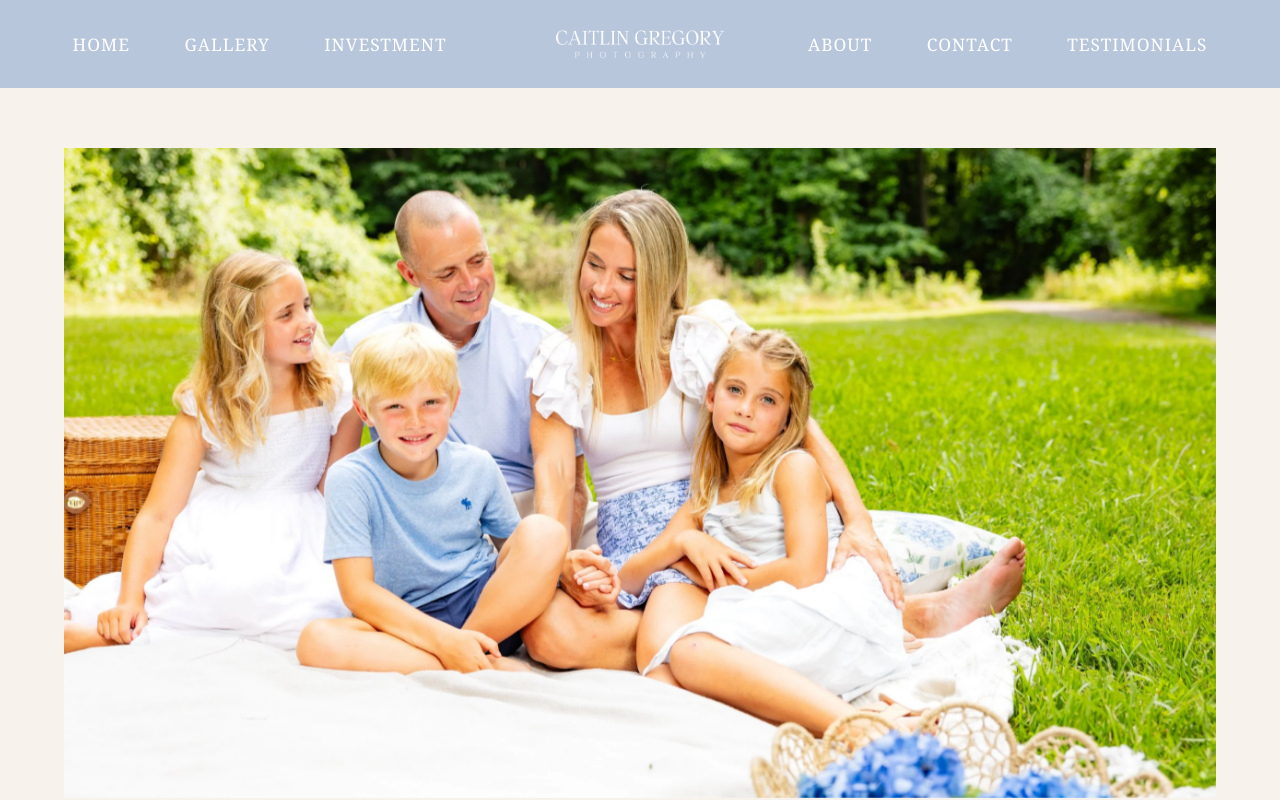
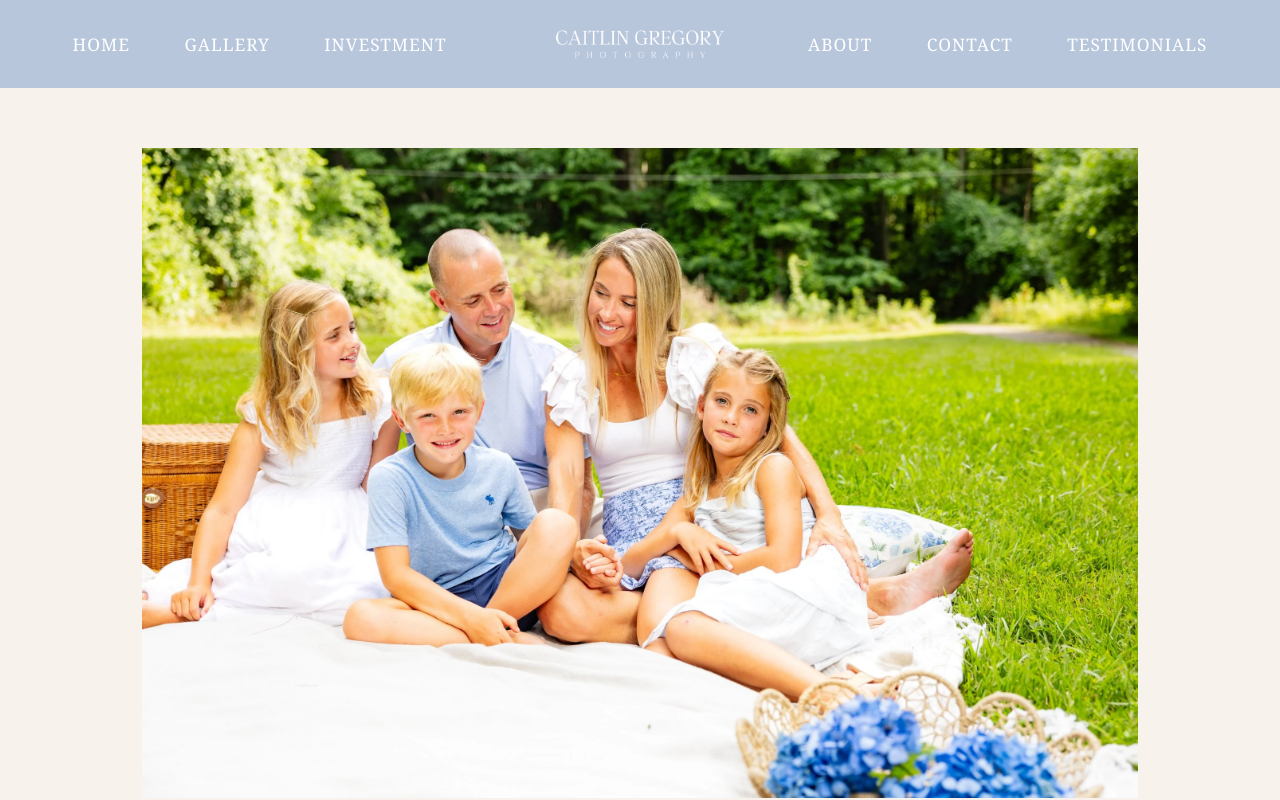
Before and after one commit to jg024349/Caitlin-Gregory-Photography, a website: page index.html in a window 1280 px wide. Shown: the top 800 px of the page. Drawn offline with Linux system fonts and the light colour scheme; no server answers.

Commit message:
fixed cropping issue

```diff
--- a/index.html
+++ b/index.html
@@ -5,7 +5,7 @@
   <meta name="viewport" content="width=device-width, initial-scale=1.0" />
   <title>Caitlin Gregory Photography | Greensboro NC Photographer</title>
   <meta name="description" content="Caitlin Gregory Photography serves families, seniors, maternity, and newborn clients in Greensboro, Summerfield, Oak Ridge, Stokesdale, and the Triad." />
-  <link rel="stylesheet" href="styles.css?v=20260607-home-hero-motion2" />
+  <link rel="stylesheet" href="styles.css?v=20260607-home-hero-contain1" />
 </head>
 
 <body class="home-page">
--- a/styles.css
+++ b/styles.css
@@ -1761,12 +1761,22 @@ button:disabled {
   display: block;
 }
 
+.home-page .hero {
+  background: #f7f2ec;
+}
+
+.home-page .hero img {
+  background: #f7f2ec;
+  object-fit: contain;
+  object-position: center;
+}
+
 .hero-slide {
   animation: heroFade 28s infinite;
   inset: clamp(30px, 6vw, 60px) clamp(15px, 5vw, 5vw);
   opacity: 0;
   position: absolute;
-  transform: scale(1.015);
+  transform: none;
 }
 
 .hero-slide-one {
@@ -1791,13 +1801,13 @@ button:disabled {
   20%,
   100% {
     opacity: 1;
-    transform: scale(1);
+    transform: none;
   }
 
   28%,
   92% {
     opacity: 0;
-    transform: scale(1.015);
+    transform: none;
   }
 }
 
```
